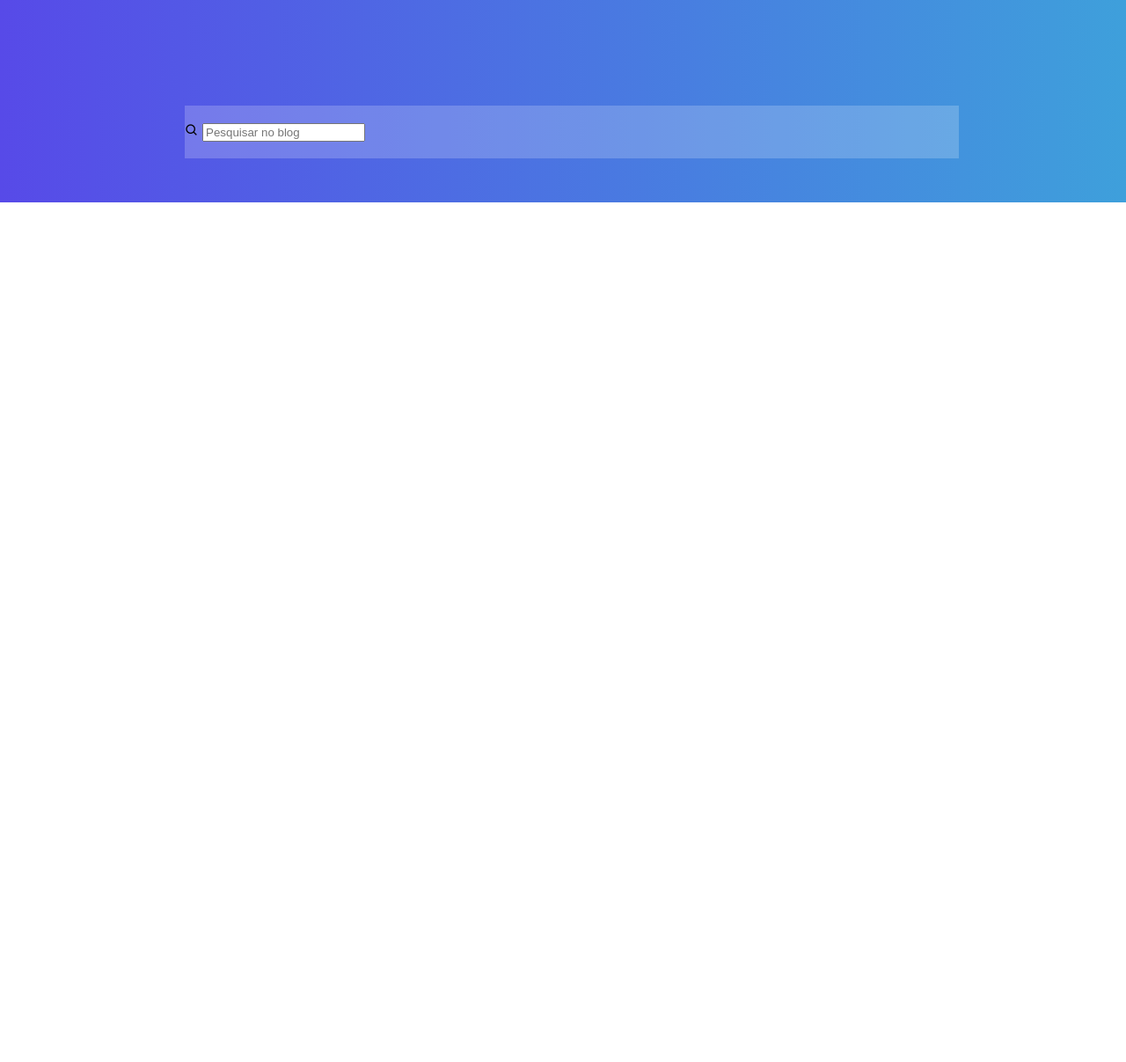
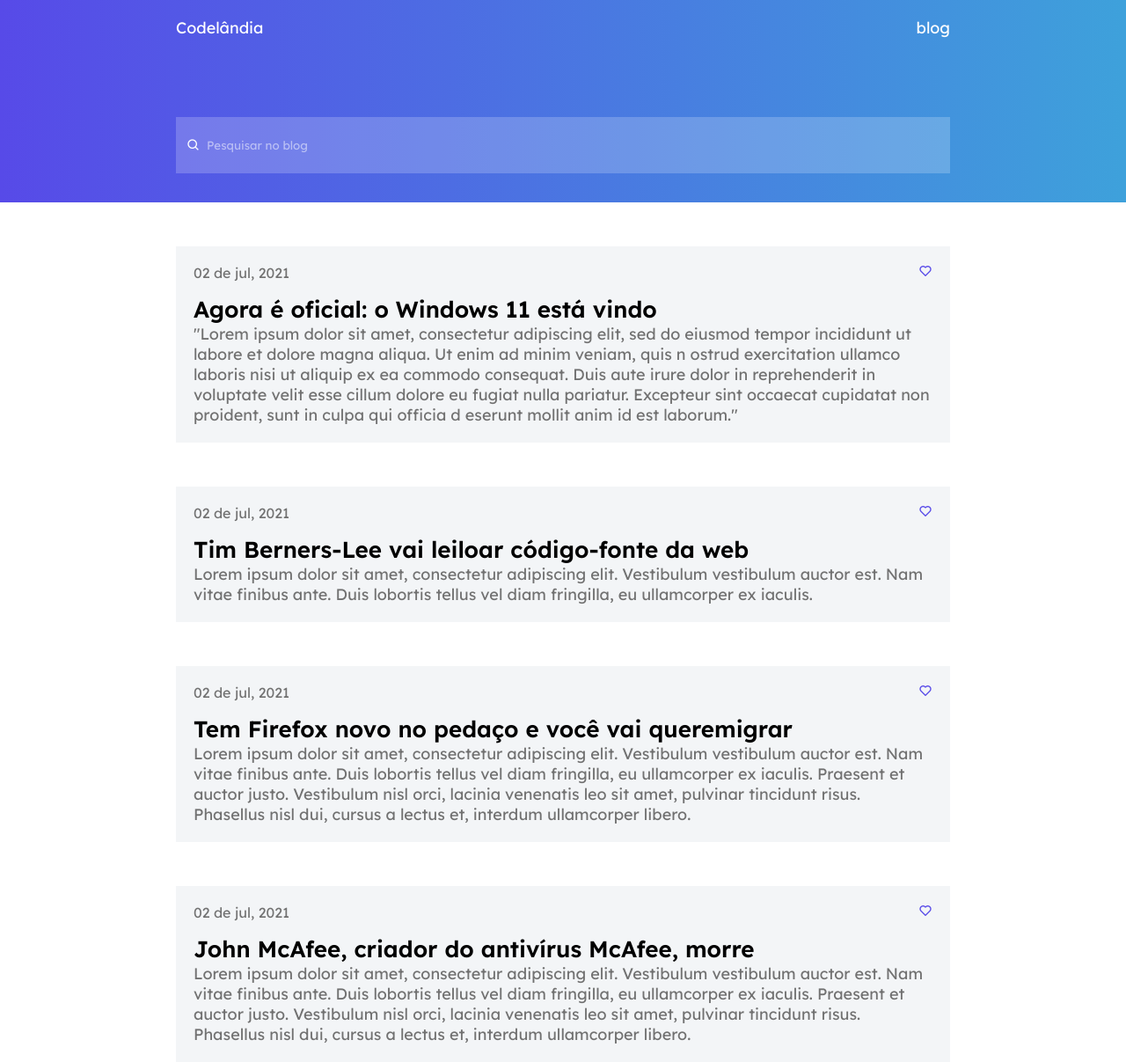
Before and after one commit to PSilva2023/Desafio01, a plain HTML site: page index.html in a window 1280 px wide. Shown: the part 40-1247 px from the top of the page at 88% size. Before the commit the page ends 800 px from the top, so only its background shows below. Drawn offline with nearby package versions, Linux system fonts and the light colour scheme.

Commit message:
Concluído

```diff
--- a/Assets/css/style.css
+++ b/Assets/css/style.css
@@ -1,9 +1,12 @@
+@import url('https://fonts.googleapis.com/css2?family=Lexend+Deca:wght@400;500;600&display=swap');
+
 * {
     margin: 0;
+    font-family: 'Lexend Deca', sans-serif;
 }
 
 header {
-    width: 100%;
+    max-width: 100%;
     height: 250px;
     background: linear-gradient(270deg, #3EA1DB 0%, #574AE8 100%);
     padding: 10px;
@@ -11,17 +14,76 @@ header {
 
 
 .container {
-    width: 880px;
+    max-width: 880px;
     height: 100%;
     margin: 0 auto;
 }
 
 .search {
     height: 60px;
-    margin-top: 150px;
+    margin-top: 90px;
     background: rgba(255, 255, 255, 0.2);
+    padding: 2px;
+    display: flex;
+    align-items: center;
 }
 
 input {
-    margin-top: 20px;
+    border: none;
+    background: none;
 }
+
+input::placeholder {
+    color: #FFFFFF;
+    opacity: 0.5;
+}
+
+.lupa {
+    color: #FFFFFF;
+    margin-left: 10px;
+    margin-right: 5px;
+    justify-content: space-evenly;
+}
+
+.menu {
+    color: #FFFFFF;
+    display: flex;
+    justify-content: space-between;
+    width: 100%;
+    margin-top: 50px;
+    font-size: 22px;
+    background: none;
+}
+
+.retangulo {
+    MAX-width: 850px;
+    margin-top: 50px;
+    padding: 20px;
+    background-color: #F3F5F7;
+    color: #717171;
+}
+
+h1 {
+    color: #000000;
+    font-size: 26px;
+}
+
+p {
+    font-size: 18px;
+}
+
+main {
+    background-color: #FFFFFF;
+    padding: 0 20px;
+}
+
+.dataheart {
+    display: flex;
+    justify-content: space-between;
+    color: #717171;
+    padding-bottom: 15px;
+}
+
+.heart {
+    color: #574AE8;
+}
--- a/index.html
+++ b/index.html
@@ -14,13 +14,75 @@
 
     <header>
         <div class="container">
+            <div class="menu">
+                <p>Codelândia</p>
+                <p>blog</p>
+            </div>
             <div class="search">
-                <i class='bx bx-search'></i>
-                <input type="search" name="pesquisa" placeholder="Pesquisar no blog"/>
+                <i class='bx bx-search lupa'></i>
+                <input type="search" name="pesquisa" placeholder="Pesquisar no blog" />
             </div>
         </div>
     </header>
-
+    <main>
+        <div class="container">
+            <div class="retangulo">
+                <div class="dataheart">
+                    <div>02 de jul, 2021</div>
+                    <i class='bx bx-heart' style='color:#574AE8' ></i>
+                </div>
+                <h1>Agora é oficial: o Windows 11 está vindo</h1>
+                <p>"Lorem ipsum dolor sit amet, consectetur adipiscing
+                    elit, sed do eiusmod tempor incididunt ut labore et
+                    dolore magna aliqua. Ut enim ad minim veniam, quis n
+                    ostrud exercitation ullamco laboris nisi ut aliquip
+                    ex ea commodo consequat. Duis aute irure dolor in
+                    reprehenderit in voluptate velit esse cillum dolore
+                    eu fugiat nulla pariatur. Excepteur sint occaecat
+                     cupidatat non proident, sunt in culpa qui officia d
+                     eserunt mollit anim id est laborum."</p>
+            </div>
+            <div class="retangulo">
+                <div class="dataheart">
+                    <div>02 de jul, 2021</div>
+                    <i class='bx bx-heart' style='color:#574AE8' ></i>
+                </div>
+                <h1>Tim Berners-Lee vai leiloar código-fonte da web</h1>
+                <p>Lorem ipsum dolor sit amet, consectetur adipiscing elit.
+                     Vestibulum vestibulum auctor est. Nam vitae finibus ante.
+                      Duis lobortis tellus vel diam fringilla, eu ullamcorper
+                      ex iaculis.</p>
+            </div>
+            <div class="retangulo">
+                <div class="dataheart">
+                    <div>02 de jul, 2021</div>
+                    <i class='bx bx-heart' style='color:#574AE8' ></i>
+                </div>
+                <h1>Tem Firefox novo no pedaço e você vai queremigrar</h1>
+                <p>Lorem ipsum dolor sit amet, consectetur adipiscing elit.
+                    Vestibulum vestibulum auctor est. Nam vitae finibus ante.
+                    Duis lobortis tellus vel diam fringilla, eu ullamcorper
+                    ex iaculis. Praesent et auctor justo. Vestibulum nisl orci,
+                     lacinia venenatis leo sit amet, pulvinar tincidunt risus.
+                     Phasellus nisl dui, cursus a lectus et,
+                     interdum ullamcorper libero.</p>
+            </div>
+            <div class="retangulo">
+                <div class="dataheart">
+                    <div>02 de jul, 2021</div>
+                    <i class='bx bx-heart' style='color:#574AE8' ></i>
+                </div>
+                <h1>John McAfee, criador do antivírus McAfee, morre</h1>
+                <p>Lorem ipsum dolor sit amet, consectetur adipiscing elit.
+                    Vestibulum vestibulum auctor est. Nam vitae finibus ante.
+                    Duis lobortis tellus vel diam fringilla,
+                    eu ullamcorper ex iaculis. Praesent et auctor justo.
+                    Vestibulum nisl orci, lacinia venenatis leo sit amet,
+                    pulvinar tincidunt risus. Phasellus nisl dui,
+                    cursus a lectus et, interdum ullamcorper libero.</p>
+            </div>
+        </div>
+    </main>
 
 </body>
 
```
